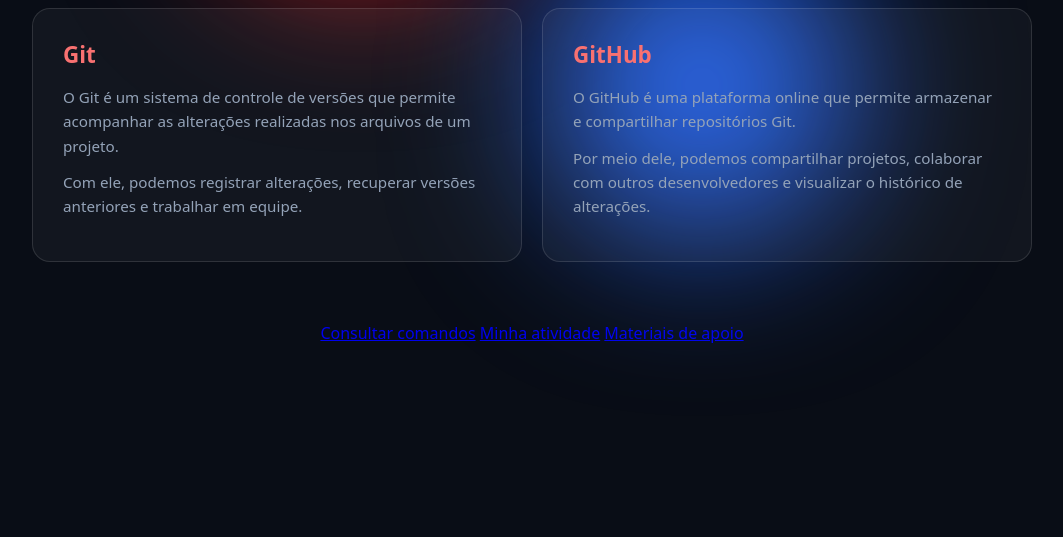
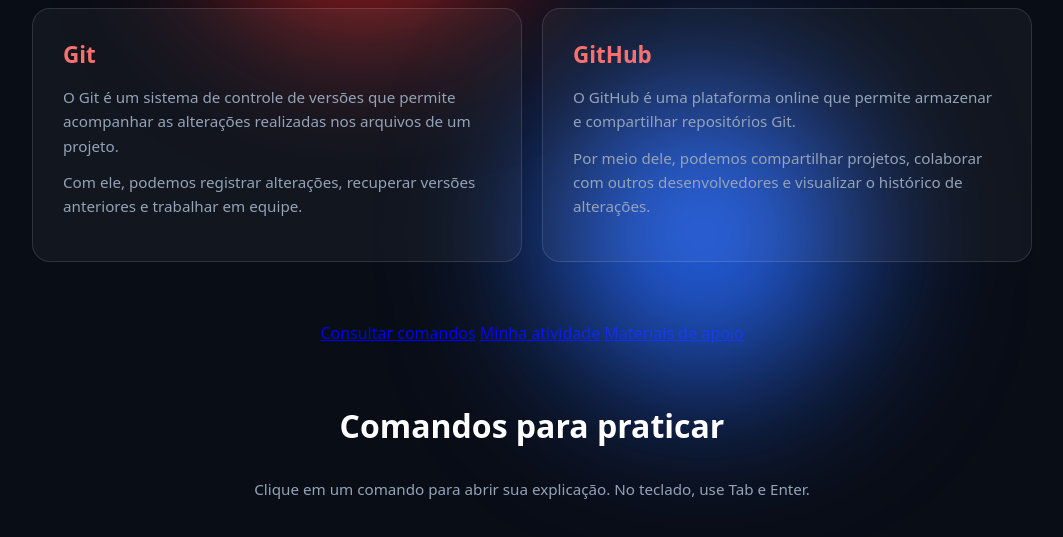
Before and after one commit to jorgeprado010/JORGE_PA, a plain HTML site: page INDEX.HTML in a window 1280 px wide. Shown: the part 517-1054 px from the top of the page, without its empty margins (108-1171 px from the left). Before the commit the page ends 941 px from the top, so only its background shows below. Drawn offline with Linux system fonts and the light colour scheme.

Commit message:
criei a minha section contendo 1 h2 e 1 p

```diff
--- a/INDEX.HTML
+++ b/INDEX.HTML
@@ -78,5 +78,12 @@
     <a href="materiais">Materiais de apoio</a>
    </nav>
 
+   <section class="conteudo estudo" id="comandos">
+            <h2>Comandos para praticar</h2>
+            <p>Clique em um comando para abrir sua explicação. No teclado,
+                use Tab e Enter.
+            </p>
+        </section>
+
 </body>
 </html>
```
